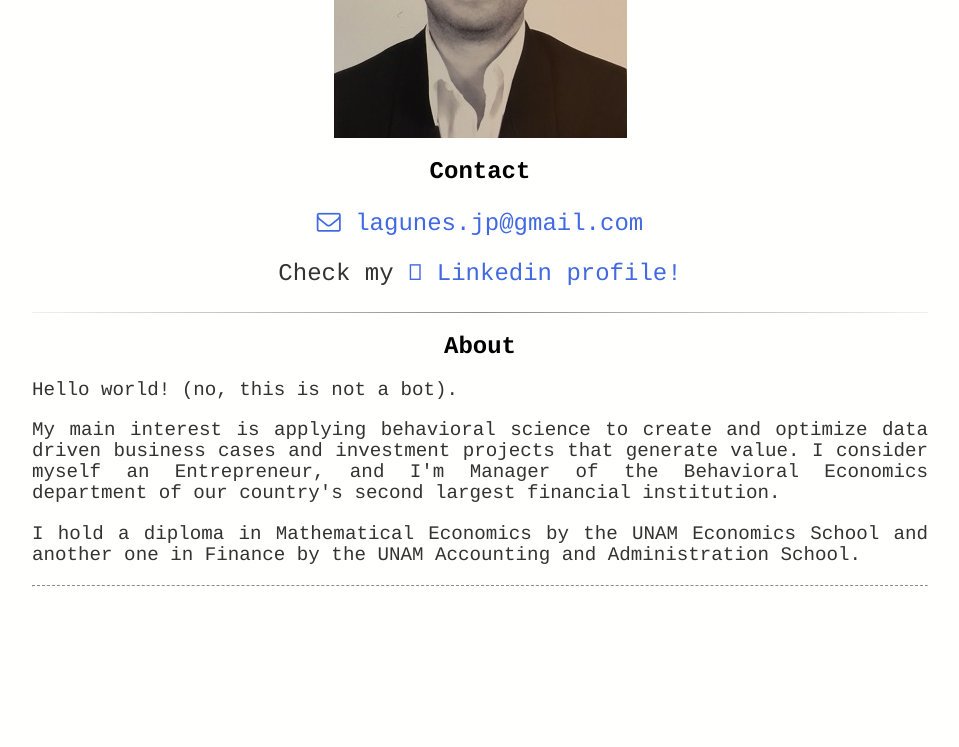
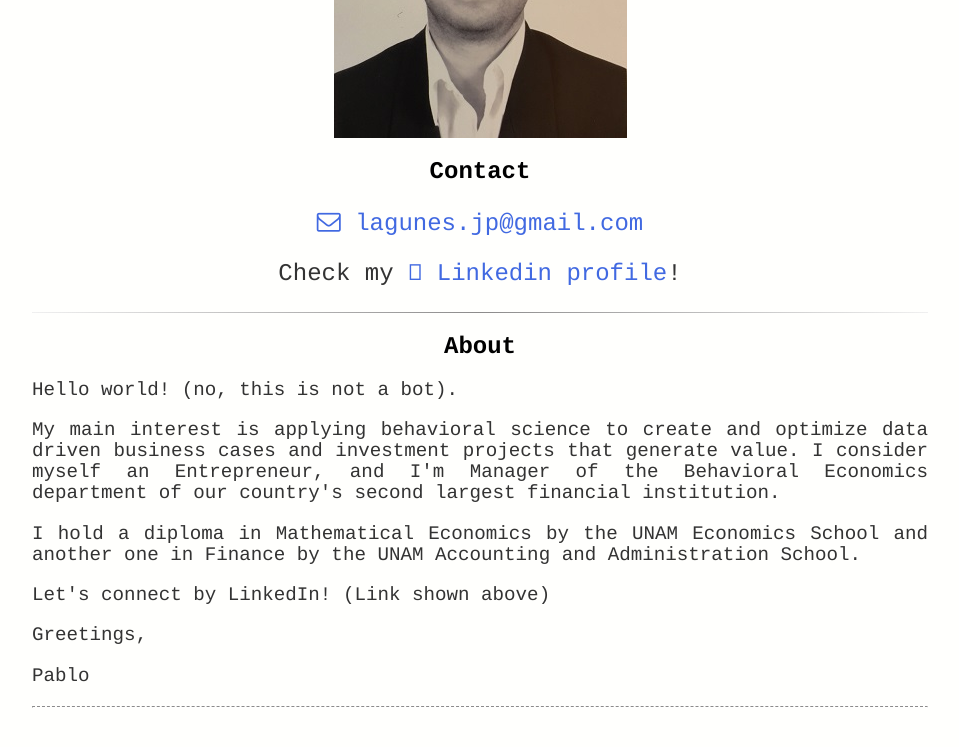
Before and after one commit to BouzasLab25/bouzaslab25.github.io, a Jekyll site: the page built from people/pablo.html, in a window 1280 px wide and 900 px high, scrolled down 574 px. Shown: the top 747 px of the window, without its empty margins (160-1119 px from the left). Built offline with Jekyll 4.4.1, drawn with Linux system fonts in a browser that asks for light colours.

Commit message:
Update pablo.html

```diff
--- a/people/pablo.html
+++ b/people/pablo.html
@@ -15,7 +15,7 @@ title: Lab25 Pablo
  <a class='link' href="mailto:lagunes.jp@gmail.com"><i class='fa fa-envelope-o'></i> lagunes.jp@gmail.com </a>
  </p>
  <p>
- Check my <a class= 'link' href=www.linkedin.com/in/pablolagunes" target="_blank"><i class="fa-linkedin-square"></i> Linkedin profile!</a><br>
+ Check my <a class= 'link' href=www.linkedin.com/in/pablolagunes" target="_blank"><i class="fa-linkedin-square"></i> Linkedin profile</a>!<br>
   </p>
   <hr class='style14'>
  <h2>About</h2>
@@ -26,4 +26,10 @@ title: Lab25 Pablo
 
 <p class='text'> I hold a diploma in Mathematical Economics by the UNAM Economics School and another one in Finance by the UNAM Accounting and Administration School.</p>
 
+	 <p class='text'> Let's connect by LinkedIn! (Link shown above) </p>
+
+	 <p class='text'> Greetings, </p>
+
+	 <p class='text'> Pablo </p>
+
 <hr class='style9'>
```
